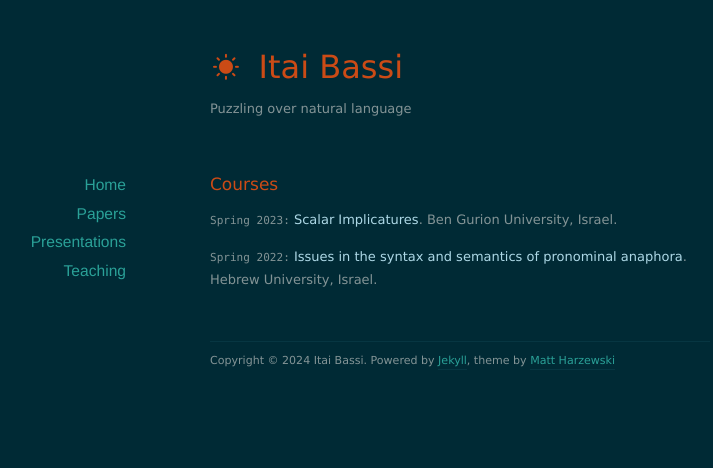
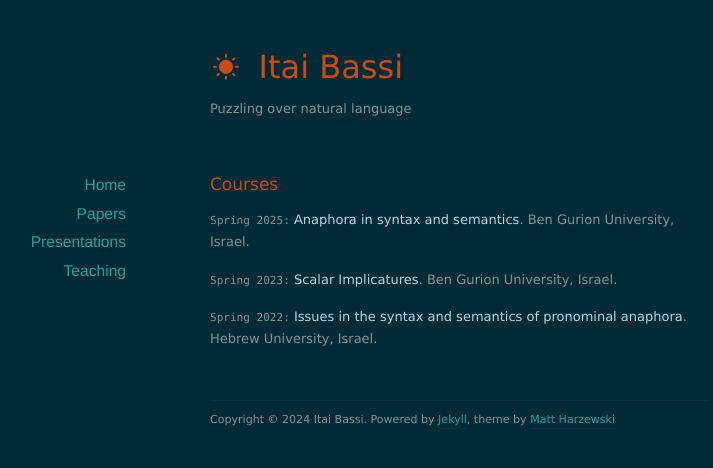
Before and after one commit to itaibassi/itaibassi.github.io, a Jekyll site: the page built from teaching/index.markdown, in a window 1280 px wide. Shown: the top 468 px of the page, without its empty margins (180-893 px from the left). Built offline with Jekyll 4.4.1, drawn with Linux system fonts in a browser that asks for light colours; nearby versions of some CDN libraries.

Commit message:
Update index.markdown

```diff
--- a/teaching/index.markdown
+++ b/teaching/index.markdown
@@ -9,6 +9,8 @@ title: Teaching
 
 # Courses
 
+`Spring 2025:` <font color="lightblue"> Anaphora in syntax and semantics</font>. Ben Gurion University, Israel.
+
 `Spring 2023:` <font color="lightblue"> Scalar Implicatures</font>. Ben Gurion University, Israel.
 
 `Spring 2022:` <font color="lightblue"> Issues in the syntax and semantics of pronominal anaphora</font>. Hebrew University, Israel.
```
